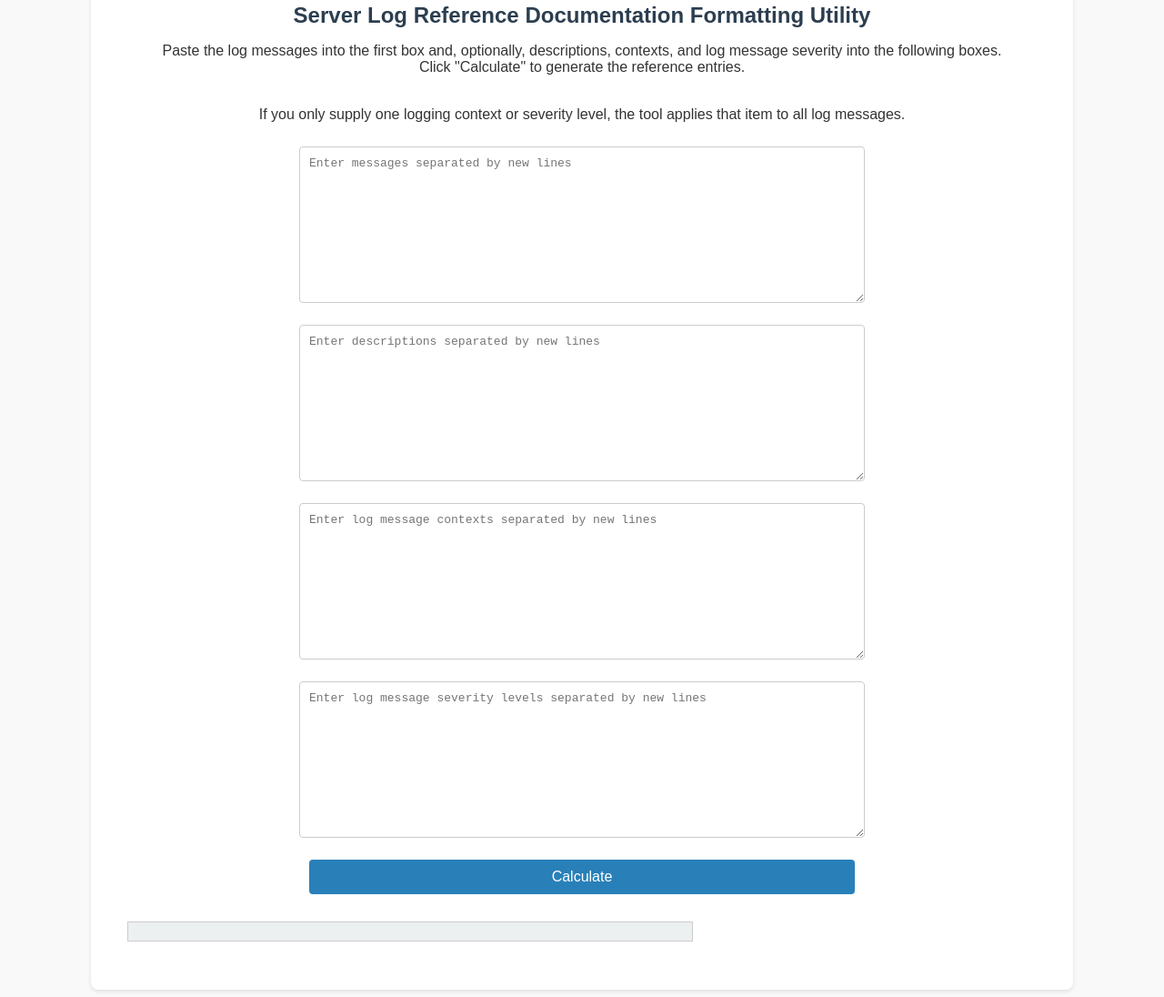
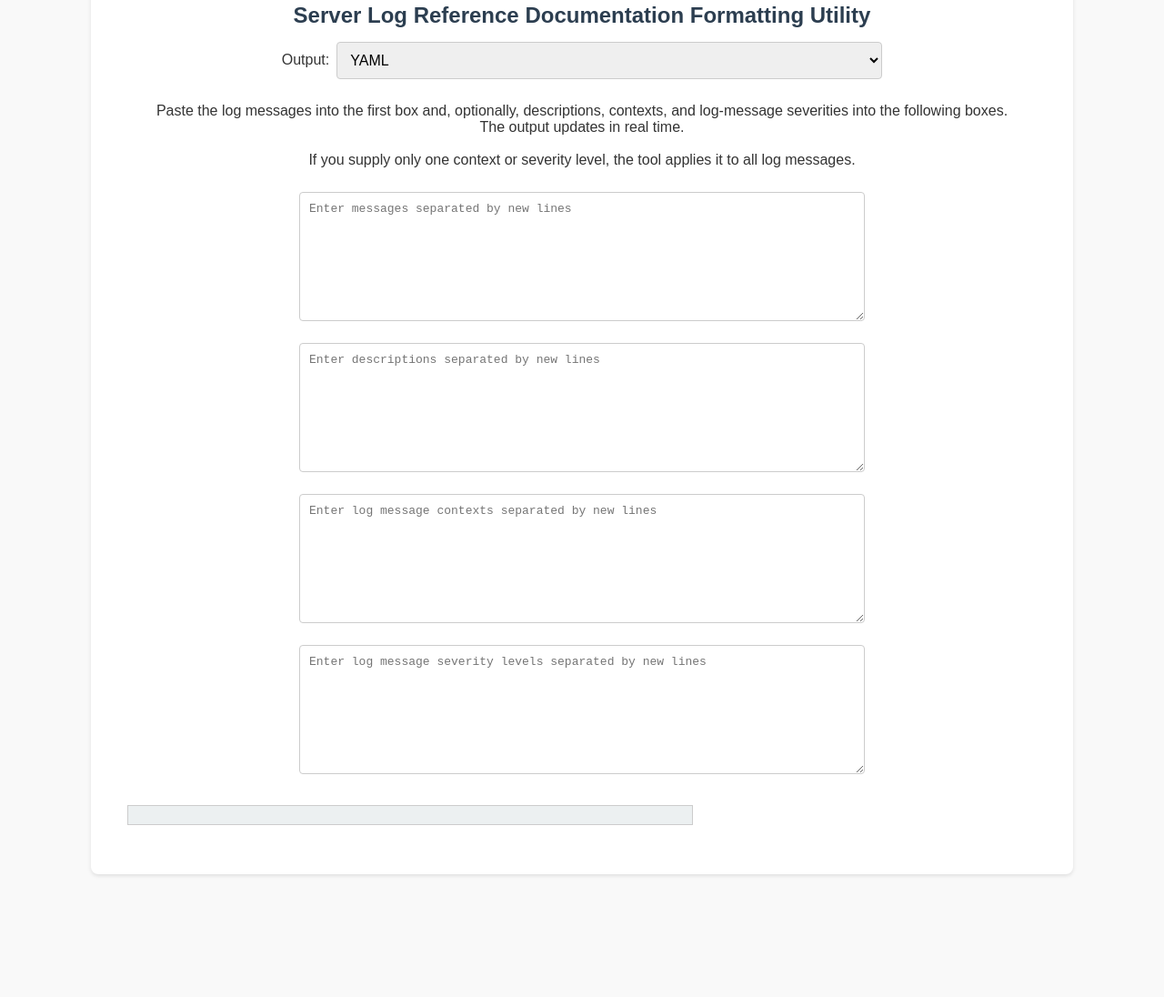
Before and after one commit to alex-thomas-aerospike/ref-doc-formatting-util, a plain HTML site: page index.html in a window 1280 px wide. Shown: the part 65-1161 px from the top of the page at 91% size. After the commit the page ends 1034 px from the top, so only its background shows below. Drawn offline with Linux system fonts and the light colour scheme.

Commit message:
add yaml and realtime formatting

```diff
--- a/index.html
+++ b/index.html
@@ -5,124 +5,128 @@
 <meta name="viewport" content="width=device-width, initial-scale=1.0">
 <title>String Hash Function</title>
 <script>
+/* ---------- Utility ---------- */
 function hashCode(str) {
-        var hash = 0;
+    let hash = 0;
     if (str.length === 0) return hash;
     for (let i = 0; i < str.length; i++) {
-            let char = str.charCodeAt(i);
+        const char = str.charCodeAt(i);
         hash = ((hash << 5) - hash) + char;
-            hash = hash & hash; // Convert to 32bit integer
+        hash |= 0;                    // 32‑bit
     }
     return Math.abs(hash);
 }
 
+/* ---------- Formatter ---------- */
+function formatEntry(obj, asYaml) {
+    if (asYaml) {
+        return `message: "${obj.message}"
+anchor: "${obj.anchor}"
+severity: "${obj.severity}"
+context: "${obj.context}"
+description: "${obj.description}"
+name: "${obj.name}"`;
+    } else { // JSON
+        return JSON.stringify(obj, null, 2);
+    }
+}
+
+/* ---------- Core ---------- */
 function performHash() {
-        var messages = document.getElementById("messages").value;
-        var descriptions = document.getElementById("description").value;
-        var contexts = document.getElementById("context").value;
-        var severities = document.getElementById("severities").value
-        var lines = messages.split('\n');
-        var descriptionLines = descriptions.split('\n');
-        var severitiesLines = severities.split('\n');
-        var contextLines = contexts.split('\n');
-        var result = lines.map((line, index) => {
-            if (line.trim() !== "") {
-                var hashValue = hashCode(line + "\n");
-                var severity = severitiesLines[index] || severitiesLines[0] || ""; // Get corresponding severity or first severity if not available, or empty string if nothing available
-                var description = descriptionLines[index] || ""; // Get corresponding description or empty string if not available
-                var context = contextLines[index] || contextLines[0] || "" // Get corresponding context or first context if not available, or empty string if nothing available
-                return `{\n "message": "${line}",\n "anchor": "${context}__${hashValue}",\n "severity": "${severity}",\n "context": "${context}",\n "description": "${description}",\n "name": "${hashValue}"\n}`;
+    const asYaml = document.getElementById("formatSelect").value === "yaml";
+
+    const messages    = document.getElementById("messages").value.split('\n');
+    const descriptions= document.getElementById("description").value.split('\n');
+    const contexts    = document.getElementById("context").value.split('\n');
+    const severities  = document.getElementById("severities").value.split('\n');
+
+    const entries = messages.map((msg, i) => {
+        if (msg.trim() === "") return null;
+        const context = contexts[i] || contexts[0] || "";
+        const obj = {
+            message:     msg,
+            anchor:      `${context}__${hashCode(msg+"\n")}`,
+            severity:    severities[i] || severities[0] || "",
+            context:     context,
+            description: descriptions[i] || "",
+            name:        String(hashCode(msg+"\n"))
+        };
+        return formatEntry(obj, asYaml);
+    }).filter(Boolean);
+
+    let result = asYaml ? entries.join('\n\n') : '[\n' + entries.join(',\n') + '\n]';
+    document.getElementById("hashResult").textContent = result;
 }
-            return '';
-        }).filter(item => item !== '').join(',\n');
-        document.getElementById("hashResult").innerText = result;
+
+/* ---------- Live binding ---------- */
+window.addEventListener('DOMContentLoaded', () => {
+    document.querySelectorAll('textarea, #formatSelect')
+            .forEach(el => el.addEventListener('input', performHash));
+    performHash(); // initial render
+});
+</script>
+
+<style>
+body{
+    font-family: Arial, sans-serif;
+    background:#f9f9f9;
+    color:#333;
+    margin:10; padding:10;
+    display:flex; flex-direction:column;
+    align-items:center; justify-content:center;
+    min-height:100vh;
 }
-    </script>
-    <style>
-    body {
-        font-family: 'Arial', sans-serif;
-        background-color: #f9f9f9;
-        color: #333;
-        margin: 10;
-        padding: 10;
-        display: flex;
-        flex-direction: column;
-        align-items: center;
-        justify-content: center;
-        min-height: 100vh;
+.container{
+    width:90%; max-width:1000px;
+    background:#fff; padding:40px;
+    border-radius:8px;
+    box-shadow:0 2px 4px rgba(0,0,0,.1);
+    text-align:center;
 }
-    .container {
-        width: 90%;
-        max-width: 1000px;
-        background-color: #ffffff;
-        padding: 40px;
-        border-radius: 8px;
-        box-shadow: 0 2px 4px rgba(0, 0, 0, 0.1);
-        text-align: center;
+h2{margin-bottom:5px; color:#2c3e50;}
+h3{margin-top:0; font-weight:normal; font-size:1.1em; color:#7f8c8d;}
+textarea, select{
+    width:80%; max-width:600px;
+    margin:10px 0; padding:10px;
+    border:1px solid #ccc; border-radius:4px;
+    font-size:1em;
 }
-    h2, h3 {
-        color: #2c3e50;
+#hashResult{
+    font-family:monospace; white-space:pre;
+    background:#ecf0f1; padding:10px;
+    border:1px solid #ccc; margin-top:20px;
+    width:80%; max-width:600px;
+    text-align:left;
+    font-size:1.1em;          /* enlarged */
 }
-    h2 {
-        margin-bottom: 5px;
+@media (max-width:600px){
+    textarea, select{width:95%;}
+    #hashResult{width:95%;}
 }
-    h3 {
-        margin-top: 0;
-        font-weight: normal;
-        font-size: 1.1em;
-        color: #7f8c8d;
-    }
-    textarea, button {
-        width: 80%;
-        max-width: 600px;
-        margin: 10px 0;
-        padding: 10px;
-        border: 1px solid #ccc;
-        border-radius: 4px;
-        font-size: 1em;
-    }
-    button {
-        background-color: #2980b9;
-        color: white;
-        border: none;
-        cursor: pointer;
-        transition: background-color 0.3s ease;
-    }
-    button:hover {
-        background-color: #3498db;
-    }
-    #hashResult {
-        font-family: monospace;
-        white-space: pre;
-        background-color: #ecf0f1;
-        padding: 10px;
-        border: 1px solid #ccc;
-        margin-top: 20px;
-        width: 80%;
-        max-width: 600px;
-        text-align:left;
-    }
-    @media (max-width: 600px) {
-        textarea, button {
-            width: 95%;
-        }
-        #hashResult {
-            text-
-            width: 95%;
-        }
+.format-wrapper{
+    display:flex; align-items:center;
+    justify-content:center; gap:8px;
+    margin-bottom:10px;
 }
 </style>
 </head>
 <body>
 <div class="container">
     <h2>Server Log Reference Documentation Formatting Utility</h2>
-    <p>Paste the log messages into the first box and, optionally, descriptions, contexts, and log message severity into the following boxes.<br> Click "Calculate" to generate the reference entries.</p>
-    <p><br>If you only supply one logging context or severity level, the tool applies that item to all log messages.</p>
-    <textarea title="Log Message" id="messages" placeholder="Enter messages separated by new lines" rows="10"></textarea>
-    <textarea title="Description" id="description" placeholder="Enter descriptions separated by new lines" rows="10"></textarea>
-    <textarea title="Context" id="context" placeholder="Enter log message contexts separated by new lines" rows="10"></textarea>
-    <textarea title="Severity" id="severities" placeholder="Enter log message severity levels separated by new lines" rows="10"></textarea>
-    <button onclick="performHash()">Calculate</button>
+    <div class="format-wrapper">
+        <label for="formatSelect">Output:</label>
+        <select id="formatSelect">
+            <option value="yaml" selected>YAML</option>
+            <option value="json">JSON</option>
+        </select>
+    </div>
+    <p>Paste the log messages into the first box and, optionally, descriptions, contexts, and log‑message severities into the following boxes.<br> The output updates in real time.<br><br>If you supply only one context or severity level, the tool applies it to all log messages.</p>
+
+    <textarea id="messages"     placeholder="Enter messages separated by new lines" rows="8"></textarea>
+    <textarea id="description"  placeholder="Enter descriptions separated by new lines" rows="8"></textarea>
+    <textarea id="context"      placeholder="Enter log message contexts separated by new lines" rows="8"></textarea>
+    <textarea id="severities"   placeholder="Enter log message severity levels separated by new lines" rows="8"></textarea>
+
     <pre id="hashResult"></pre>
 </div>
 </body>
```
Lines whose indentation alone changed are shown as unchanged.
